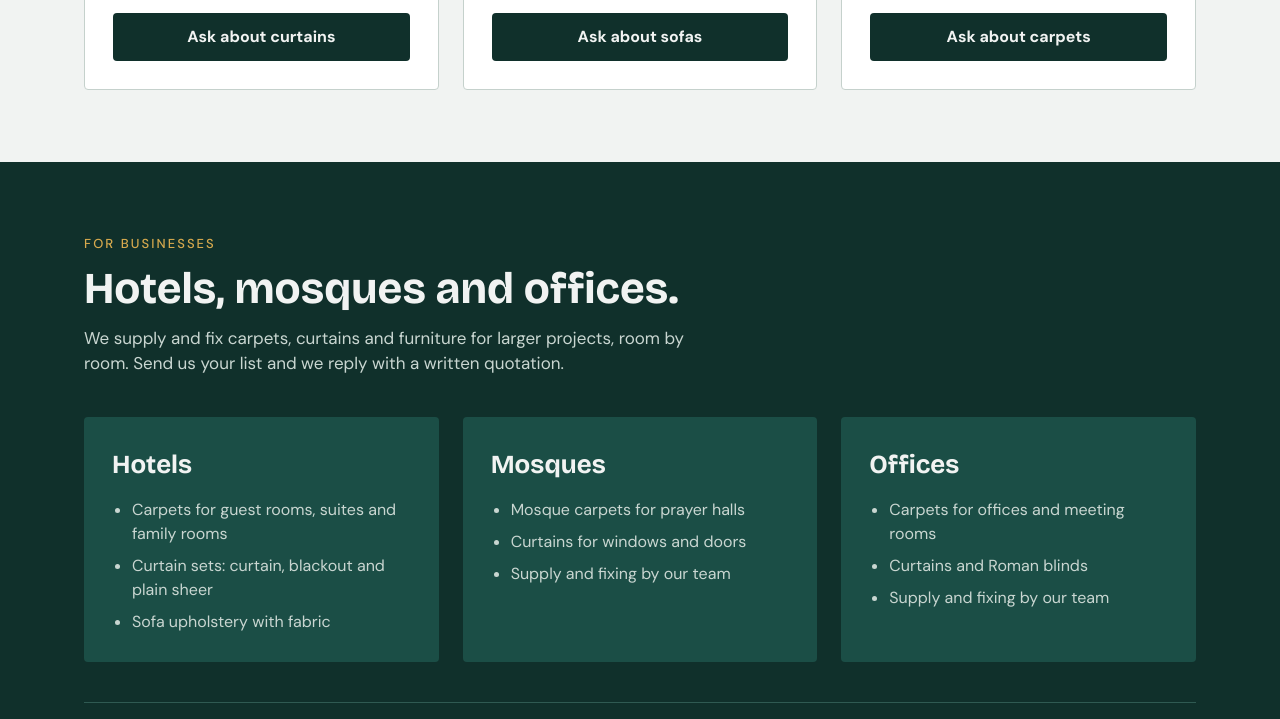
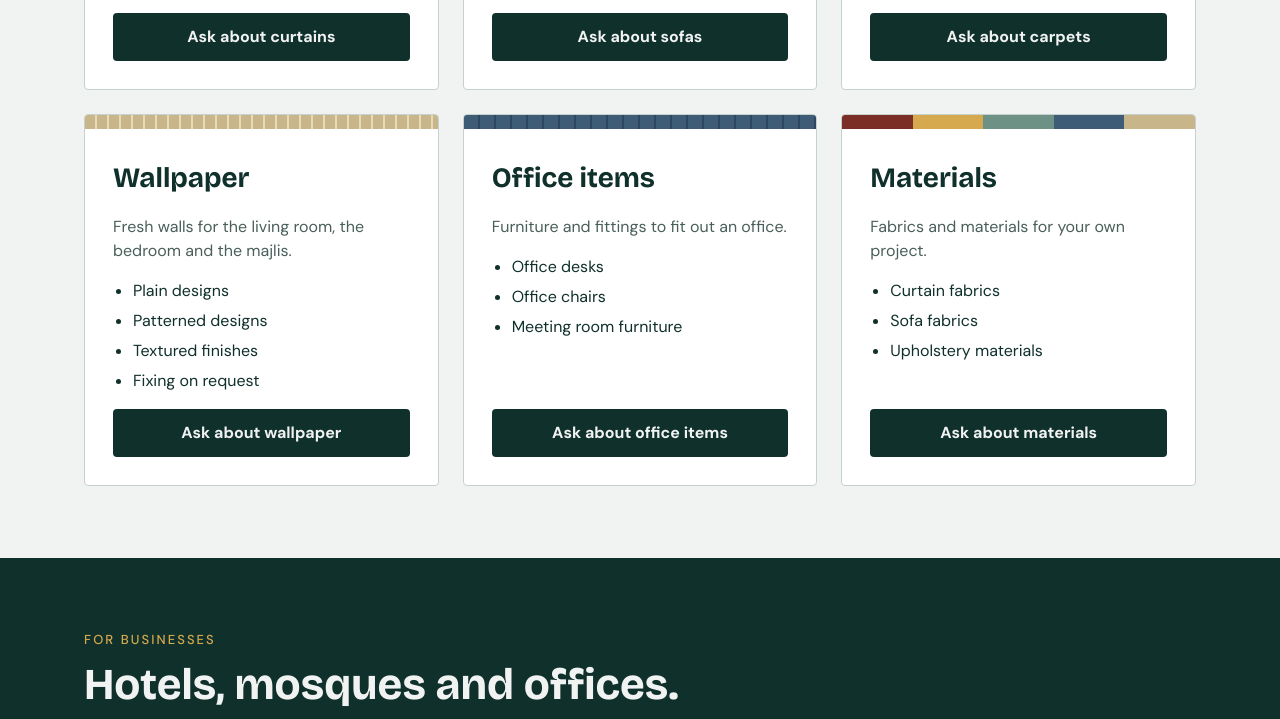
Before and after one commit to Pyaru/Al-Atraj, a plain HTML site: page index.html in a window 1280 px wide. Shown: the part 1204-1923 px from the top of the page. Drawn offline with nearby package versions, Linux system fonts and the light colour scheme; no server answers.

Commit message:
Add new styles and update booking slots in index.html

```diff
--- a/index.html
+++ b/index.html
@@ -83,6 +83,9 @@ p{margin:0}
 .band-curtain{background:repeating-linear-gradient(90deg,#DCE3DF 0,#F3F6F4 8px,#BFCCC6 16px)}
 .band-sofa{background:#6E9186}
 .band-carpet{background:repeating-linear-gradient(45deg,#7A2E26 0,#7A2E26 6px,#66251E 6px,#66251E 12px)}
+.band-wallpaper{background:repeating-linear-gradient(90deg,#C9B58A 0,#C9B58A 10px,#E6DAB9 10px,#E6DAB9 12px)}
+.band-office{background:repeating-linear-gradient(90deg,#3E5C76 0,#3E5C76 14px,#2E4660 14px,#2E4660 16px)}
+.band-material{background:linear-gradient(90deg,#7A2E26 0 20%,#D6A94E 20% 40%,#6E9186 40% 60%,#3E5C76 60% 80%,#C9B58A 80% 100%)}
 .card-body{padding:28px;display:flex;flex-direction:column;gap:16px;flex:1}
 .card h3{font-size:28px;font-weight:700}
 .card p{color:var(--muted)}
@@ -458,14 +461,17 @@ const DEFAULTS = {
     currency: 'OMR',
     address: 'helld saad, opposite Allahabad hospital, ruwi, Muscat, oman',
     hours: '',
-    booking_slots: '9:00 AM, 1:00 PM, 5:00 PM, 10:00 PM, 8:00 PM',
+    booking_slots: '10:00 AM, 12:00 PM, 4:00 PM, 6:00 PM, 8:00 PM',
     services: 'Visit the shop; Measuring at my home',
     includes: 'Your chosen fabric or design; Made or cut to your size'
   },
   collections: [
     { title: 'Curtains', description: 'Light for the day, privacy for the night. Made to the width and drop of your windows.', items: 'Sheer curtains; Blackout curtains; Double-layer sets; Rods and tracks', from_price: '', look: 'curtain' },
     { title: 'Sofas', description: 'New sofas made to fit your room, in the fabric you choose. We also upholster sofas you already have.', items: 'New sofas made to your room size; Your choice of fabric and colour; Majlis sets and corner sofas; Upholstery of your existing sofa', from_price: '', look: 'sofa' },
-    { title: 'Carpets', description: 'Warm, hard-wearing floors for the living room, the majlis and the prayer corner.', items: 'Living room carpets; Majlis carpets; Runners; Prayer mats', from_price: '', look: 'carpet' }
+    { title: 'Carpets', description: 'Warm, hard-wearing floors for the living room, the majlis and the prayer corner.', items: 'Living room carpets; Majlis carpets; Runners; Prayer mats', from_price: '', look: 'carpet' },
+    { title: 'Wallpaper', description: 'Fresh walls for the living room, the bedroom and the majlis.', items: 'Plain designs; Patterned designs; Textured finishes; Fixing on request', from_price: '', look: 'wallpaper' },
+    { title: 'Office items', description: 'Furniture and fittings to fit out an office.', items: 'Office desks; Office chairs; Meeting room furniture', from_price: '', look: 'office' },
+    { title: 'Materials', description: 'Fabrics and materials for your own project.', items: 'Curtain fabrics; Sofa fabrics; Upholstery materials', from_price: '', look: 'material' }
   ],
   prices: [
     { label: 'Sheer curtains', carpet: false, rate: 0 },
@@ -598,7 +604,7 @@ function renderVisit() {
   const s = data.settings;
   $('#addrRow').hidden = !s.address; $('#addr').textContent = s.address || '';
   $('#hoursRow').hidden = !s.hours; $('#hours').textContent = s.hours || '';
-    const maps = /^https?:\/\//i.test(String(s.maps_link || '').trim()) ? String(s.maps_link).trim() : '';
+  const maps = /^https?:\/\//i.test(String(s.maps_link || '').trim()) ? String(s.maps_link).trim() : '';
   $('#mapBtn').hidden = !maps; if (maps) $('#mapBtn').href = maps;
   let c = String(s.call_number || '').replace(/\D/g, '');
   if (c.length === 8) c = '968' + c;
@@ -612,7 +618,7 @@ function renderVisit() {
 function renderCollections() {
   const box = $('#cards'); box.replaceChildren();
   data.collections.forEach((c) => {
-    const look = ['curtain', 'sofa', 'carpet'].includes((c.look || '').toLowerCase()) ? (c.look || '').toLowerCase() : '';
+    const look = ['curtain', 'sofa', 'carpet', 'wallpaper', 'office', 'material'].includes((c.look || '').toLowerCase()) ? (c.look || '').toLowerCase() : '';
     const body = el('div', { class: 'card-body' }, el('h3', {}, c.title), el('p', {}, c.description));
     const items = list(c.items);
     if (items.length) body.append(el('ul', {}, items.map((x) => el('li', {}, x))));
@@ -670,10 +676,10 @@ function renderGallery() {
     onclick: () => { state.tab = c; renderGallery(); }
   }, c)));
   const grid = $('#gal'); grid.replaceChildren();
-   let shown;
+  let shown;
   if (state.tab === 'All') {
     shown = cats.slice(1).map((c) => {
-  const items = all.filter((g) => g.category === c);
+      const items = all.filter((g) => g.category === c);
       return { g: items[0], label: c + (items.length > 1 ? ' · ' + items.length + ' photos' : '') };
     });
   } else {
@@ -684,7 +690,7 @@ function renderGallery() {
       el('img', { src: safeUrl(it.g.image), alt: it.g.caption || it.g.category, loading: 'lazy' }));
     const fig = el('figure', {}, btn);
     if (it.label) fig.append(el('figcaption', {}, it.label));
-  grid.append(fig);
+    grid.append(fig);
   });
 }
 
```
